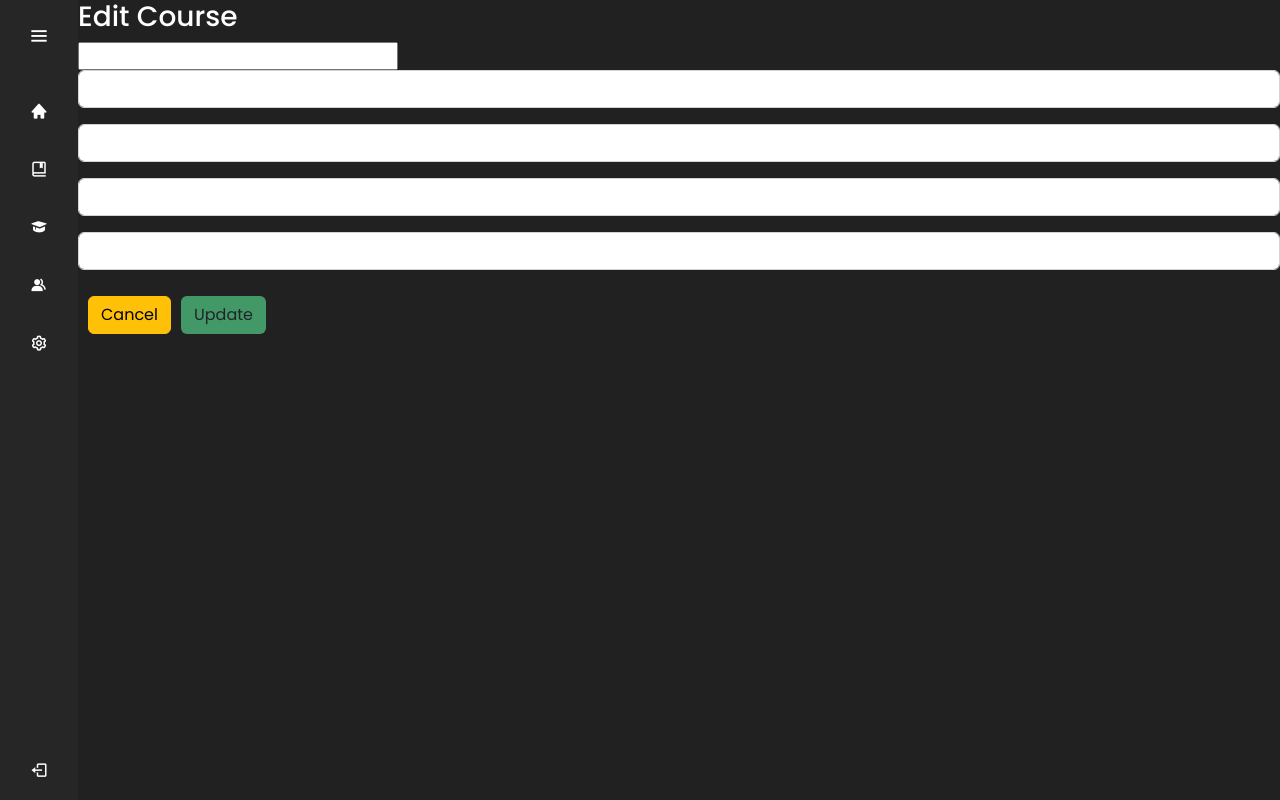
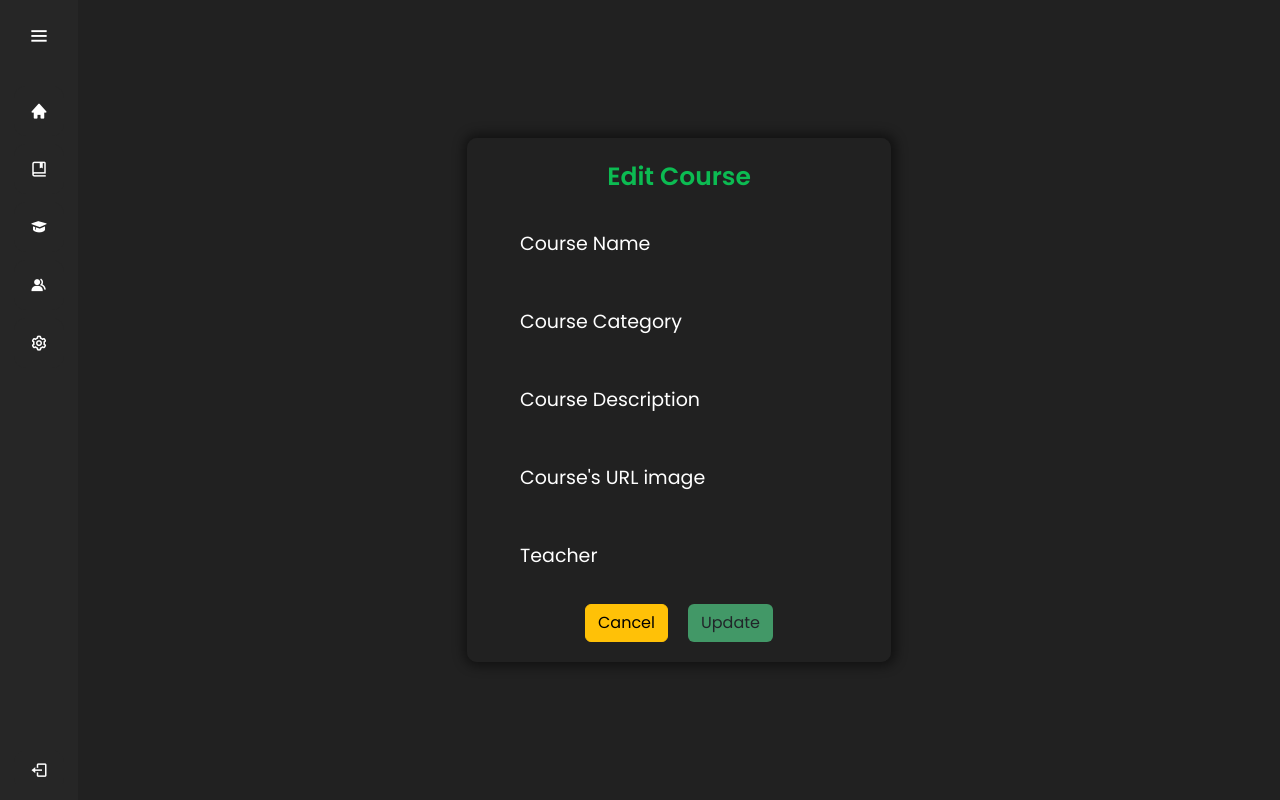
Before and after one commit to Dianamtzf/GADEMY, a PHP site: page /views/settings-views/edit.php?cur_id=1 in a window 1280 px wide. Run offline with PHP 8.4, Linux system fonts and the light colour scheme; data that the repository does not hold is empty; some libraries are stand-ins or nearby versions.

Commit message:
Casi terminado

```diff
--- a/views/settings-views/edit.php
+++ b/views/settings-views/edit.php
@@ -79,24 +79,59 @@
       </ul>
     </div>
 
-    <section class="home-section" style="display: flex; justify-content: center;">
-        <div class="col-md-12">
-            <h3 style="color: #fff;">Edit Course</h3>
-            <form action="update.php" method="post">
-              <input type="hidden" name="cur_id" value="<?php echo $data['cur_id']?>">
-              <input type="text" name="cur_name" value="<?php echo $data['cur_name'];?>">
-              <input type="text" name="cur_category" class="form-control mb-3" value="<?php echo $data['cur_category'];?>">
-              <input type="text" name="cur_descrip" class="form-control mb-3" value="<?php echo $data['cur_descrip'];?>">
-              <input type="text" name="cur_img" class="form-control mb-3" value="<?php echo $data['cur_img'];?>">
-              <input type="number" name="cur_mae_id" min="0" max="999" class="form-control mb-3" value="<?php echo $data['cur_mae_id'];?>">
-              <div style="display: flex; align-items: baseline;">
-                  <a href="table.php" class="btn btn-warning mb-5" style="margin: 10px;">Cancel</a>
-                  <button type="submit" class="btn" style="background-color: #429867;" onclick="mostrarDialogo(event)">Update</button>
-              </div>
-            </form>
+    <section class="home-section"
+                style="background-image: linear-gradient(to bottom, rgb(33 33 33 / 70%), rgba(33,33,33,1));
+                    background-size: contain; min-height: 100vh; background-repeat: no-repeat; background-position: center top;
+                    background-position: center; background-size: cover;">
+        <div class="container">
+            <div class="card-addCourse">
+                <p style="font-size: 25px; color: #0cbb52; font-weight: 600;">Edit Course</p>
+                <form action="update.php" method="post" style="">
+                  <input type="hidden" name="cur_id" value="<?php echo $data['cur_id']?>">
+                    <div class="input-espaciado">
+                        <div class="input-field">
+                          <input type="text" name="cur_name" id="cur_name" value="<?php echo $data['cur_name'];?>" required>
+                          <label>Course Name</label>
+                        </div>
+                    </div>
+
+                    <div class="input-espaciado">
+                        <div class="input-field">
+                          <input type="text" name="cur_category" id="cur_category" value="<?php echo $data['cur_category'];?>" required>
+                          <label>Course Category</label>
+                        </div>
+                    </div>
+
+                    <div class="input-espaciado">
+                        <div class="input-field">
+                          <input type="text" name="cur_descrip" id="cur_descrip" value="<?php echo $data['cur_descrip'];?>" required>
+                          <label>Course Description</label>
+                        </div>
+                    </div>
+
+                    <div class="input-espaciado">
+                        <div class="input-field">
+                          <input type="text" name="cur_img" id="cur_img" value="<?php echo $data['cur_img'];?>" required>
+                          <label>Course's URL image</label>
+                        </div>
+                    </div>
+
+                    <div class="input-espaciado">
+                        <div class="input-field">
+                          <input type="number" name="cur_mae_id" min="0" max="999" id="cur_mae_id" value="<?php echo $data['cur_mae_id'];?>" required>
+                          <label>Teacher</label>
+                        </div>
+                    </div>
+
+                    <div style="display: flex; align-items: center; justify-content: center;">
+                        <a href="table.php" class="btn btn-warning" style="margin-right: 20px;">Cancel</a>
+                        <button type="submit" class="btn" style="background-color: #429867;" onclick="mostrarDialogo(event)">Update</button>
+                    </div>
+
+                </form>
+            </div>
         </div>
     </section>
-    <!--<input type="submit" id="btnUpdate" class="btn" style="background-color: #429867;" value="Update">-->
 
     <script src="https://cdn.jsdelivr.net/npm/sweetalert2@11.1.4/dist/sweetalert2.all.min.js"></script>
     <script type="module" src="../../js/index.js"></script>
--- a/views/teachers.php
+++ b/views/teachers.php
@@ -7,7 +7,6 @@ $query = "SELECT * FROM maestros";
     $registro = $conn->prepare($query);
     $registro->execute();
     $maestros = $registro->fetchAll(PDO::FETCH_ASSOC);
-
 ?>
 
 <!DOCTYPE html>
```
Also changed, not shown: js/sweetAlert.js (deleted, +0 -31 lines), views/settings-views/home.php (+18 -8 lines), views/settings-views/table.php (+23 -19 lines). Lines whose indentation alone changed are shown as unchanged.
